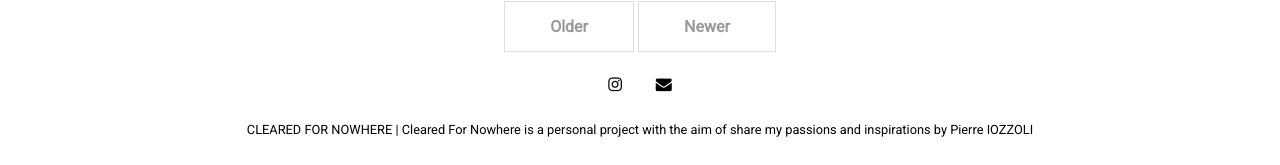
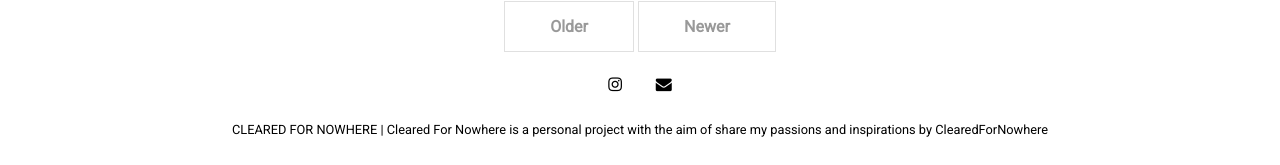
Before and after one commit to ClearedForNowhere/ClearedForNowhere.github.io, a Jekyll site: the page built from index.html, in a window 1280 px wide and 900 px high, scrolled down 608 px. Shown: the part 732-897 px from the top of the window. Built offline with Jekyll 4.4.1, drawn with Linux system fonts in a browser that asks for light colours; nearby versions of some CDN libraries; the list of posts is cut into pages by our own code.

Commit message:
Update _config.yml

```diff
--- a/_config.yml
+++ b/_config.yml
@@ -12,7 +12,7 @@ plugins:             [jekyll-paginate, jekyll-sitemap, jekyll-feed, jekyll-seo-t
 # Customise atom feed settings (this is where Jekyll-Feed gets configuration information)
 title:		           "CLEARED FOR NOWHERE"
 description:	       "Cleared For Nowhere is a personal project with the aim of share my passions and inspirations"
-author:              "Pierre IOZZOLI"
+author:              "ClearedForNowhere"
 
 # RSS 2.0 can be used instead of Atom by uncommenting following two lines
 #feed:
```
